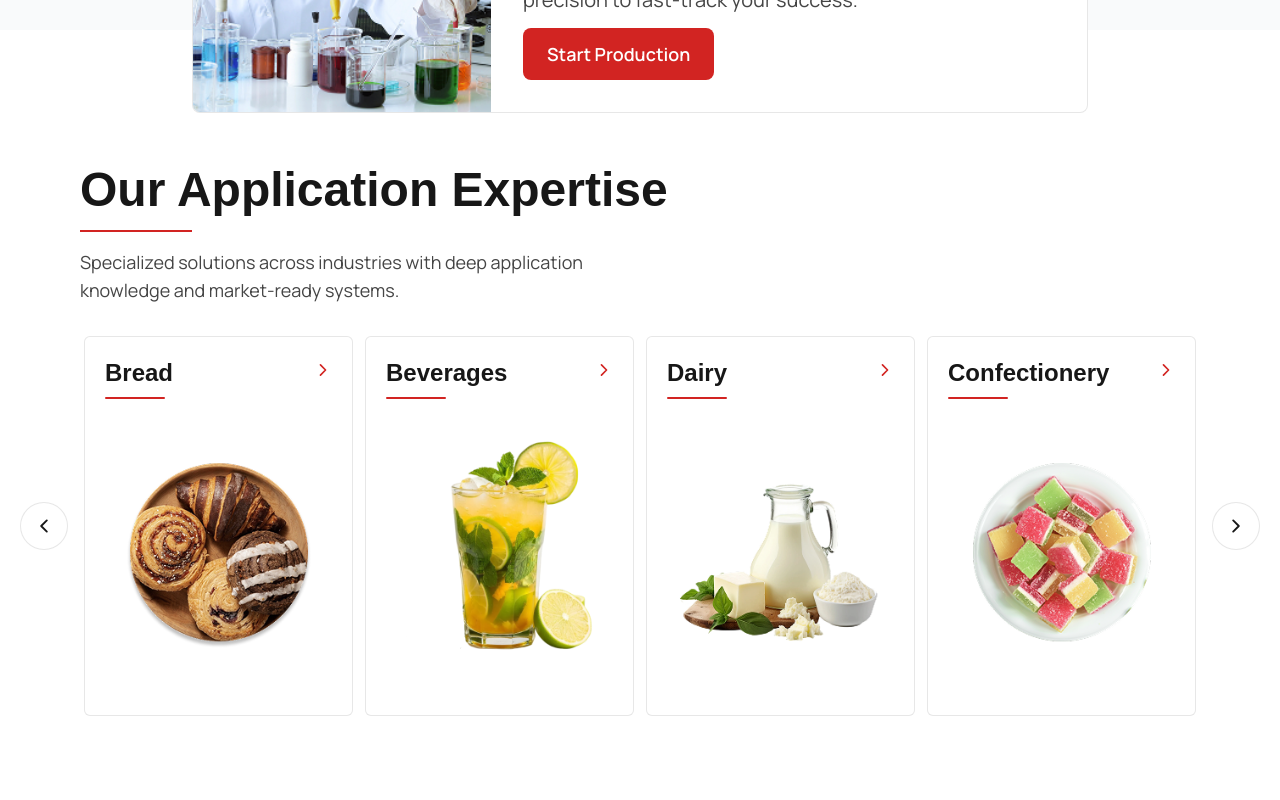
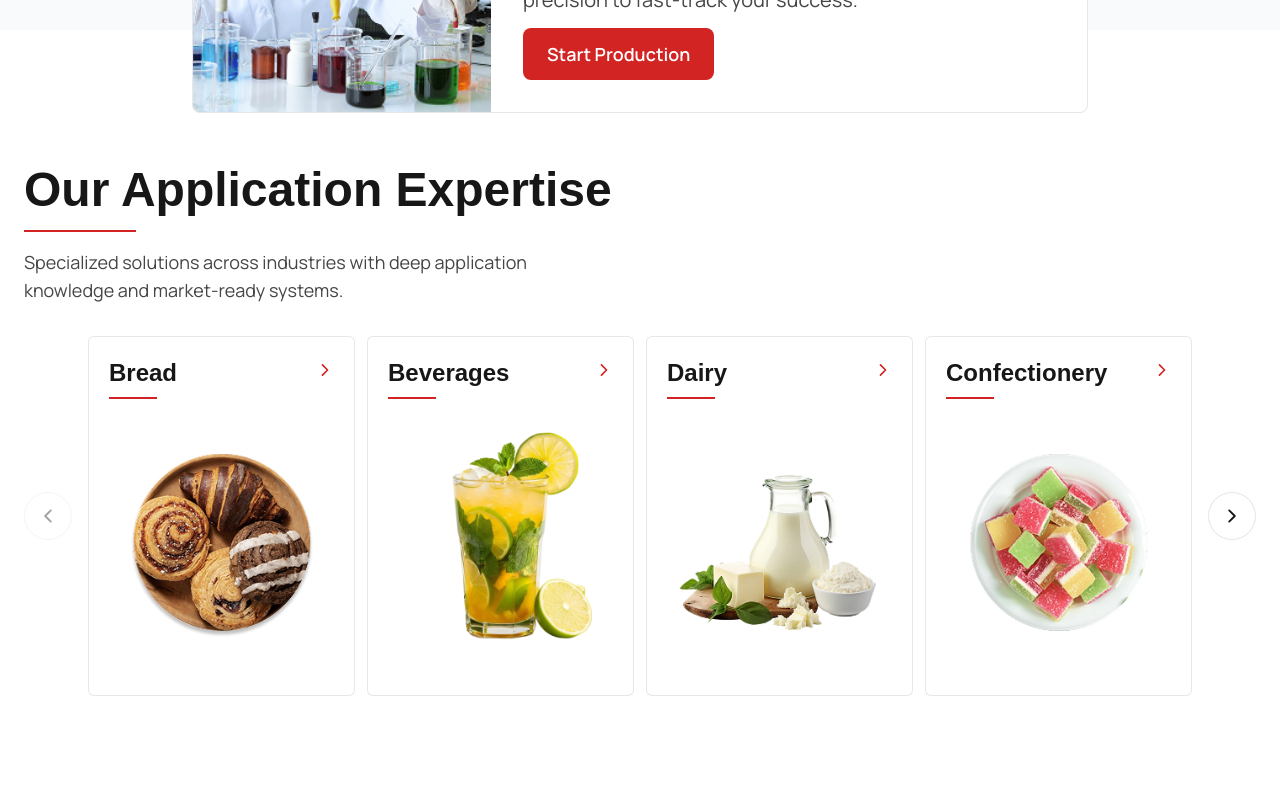
Before and after one commit to ayatiworkstechnologies/sensorisch, a Next.js app: page / in a window 1280 px wide. Shown: the part 1680-2480 px from the top of the page. Built offline with nearby package versions, Linux system fonts and the light colour scheme; a web font is replaced by a local one.

Commit message:
19/12/2025 updated 1

```diff
--- a/src/app/components/Header.jsx
+++ b/src/app/components/Header.jsx
@@ -116,13 +116,13 @@ export default function Header() {
       }}
     >
       <div className="mx-auto max-w-7xl px-6 h-30 flex items-center justify-between">
-        <Link href="/" className="flex items-center gap-3">
-          <div className="relative w-56 h-30">
+        <Link href="/" className="flex items-center gap-3 justify-start">
+          <div className="relative w-36 h-30">
             <Image
               src="/head-logo-1.png"
               alt="Sensorisch"
               fill
-              style={{ objectFit: "contain" }}
+              className=""
               priority
             />
           </div>
--- a/src/app/components/contactpage/LocationsPanel.jsx
+++ b/src/app/components/contactpage/LocationsPanel.jsx
@@ -110,7 +110,7 @@ export default function LocationsPanel() {
                   href="https://maps.google.com/?q=SIDCO+Industrial+Estate,+Villivakkam,+Chennai+600049"
                   target="_blank"
                   rel="noopener noreferrer"
-                  className="inline-flex items-center justify-center gap-2 rounded-md bg-primary text-white px-3 py-2 text-xl font-medium  hover:bg-primary/90 transition"
+                  className="inline-flex items-center justify-center gap-2 rounded-md bg-primary text-white px-3 py-2 text-lg font-medium  hover:bg-primary/90 transition"
                 >
                   <MapPin className="h-4 w-4" />
                   Get Directions
@@ -119,7 +119,7 @@ export default function LocationsPanel() {
                 {/* Call */}
                 <Link
                   href="tel:+917397397037"
-                  className="inline-flex items-center justify-center gap-2 rounded-md border border-primary text-primary bg-white dark:bg-white/10 px-3 py-2 text-xl font-medium ring-1 ring-black/5 hover:bg-primary/90 hover:text-white transition"
+                  className="inline-flex items-center justify-center gap-2 rounded-md border border-primary text-primary bg-white dark:bg-white/10 px-3 py-2 text-lg font-medium ring-1 ring-black/5 hover:bg-primary/90 hover:text-white transition"
                 >
                   <Phone className="h-4 w-4" />
                   Call
@@ -128,7 +128,7 @@ export default function LocationsPanel() {
                 {/* Email */}
                 <Link
                   href="mailto:info@sensorisch.com"
-                  className="inline-flex items-center justify-center gap-2 rounded-md bg-white text-primary border border-primary dark:bg-white/10 px-3 py-2 text-xl font-medium ring-1 ring-black/5 hover:bg-primary/90 hover:text-white transition"
+                  className="inline-flex items-center justify-center gap-2 rounded-md bg-white text-primary border border-primary dark:bg-white/10 px-3 py-2 text-lg font-medium ring-1 ring-black/5 hover:bg-primary/90 hover:text-white transition"
                 >
                   <Mail className="h-4 w-4" />
                   Email
--- a/src/app/components/homepage/ApplicationExpertiseHover.jsx
+++ b/src/app/components/homepage/ApplicationExpertiseHover.jsx
@@ -6,44 +6,44 @@ import { IoChevronBack, IoChevronForward } from "react-icons/io5";
 import { motion } from "framer-motion";
 
 const CARDS = [
-  { title: "Bread", image: "/assets/application-1.png", hoverImage: "/assets/application-1-h.png" },
-  { title: "Beverages", image: "/assets/application-2.png", hoverImage: "/assets/application-2-h.png" },
-  { title: "Dairy", image: "/assets/application-3.png", hoverImage: "/assets/application-3-h.png" },
-  { title: "Confectionery", image: "/assets/application-4.png", hoverImage: "/assets/application-4-h.png" },
-  { title: "Naturals", image: "/assets/application-5.png", hoverImage: "/assets/application-5-h.png" },
-  { title: "Health & Wellness", image: "/assets/application-6.png", hoverImage: "/assets/application-6-h.png" },
+  { title: "Bread", image: "/assets/application-1.png" },
+  { title: "Beverages", image: "/assets/application-2.png" },
+  { title: "Dairy", image: "/assets/application-3.png" },
+  { title: "Confectionery", image: "/assets/application-4.png" },
+  { title: "Naturals", image: "/assets/application-5.png" },
+  { title: "Health & Wellness", image: "/assets/application-6.png" },
 ];
 
 export default function ApplicationExpertiseCarousel() {
   const outerRef = useRef(null);
+
   const [perPage, setPerPage] = useState(4);
   const [cardWidth, setCardWidth] = useState(0);
   const [visibleWidth, setVisibleWidth] = useState(0);
   const [index, setIndex] = useState(0);
-  const [hovered, setHovered] = useState(null);
 
   const GAP = 12;
   const BUTTON_SIZE = 48;
 
   useEffect(() => {
     const compute = () => {
-      const el = outerRef.current;
-      if (!el) return;
+      if (!outerRef.current) return;
 
       const w = window.innerWidth;
       const nextPerPage =
-        w >= 1200 ? 4 : w >= 900 ? 4 : w >= 768 ? 3 : w >= 640 ? 2 : 1;
+        w >= 1200 ? 4 : w >= 900 ? 3 : w >= 768 ? 2 : 1;
 
       setPerPage(nextPerPage);
 
-      const available = el.clientWidth - BUTTON_SIZE * 2 - 32;
+      const available =
+        outerRef.current.clientWidth - BUTTON_SIZE * 2 - 32;
+
       const width = Math.floor(
         (available - GAP * (nextPerPage - 1)) / nextPerPage
       );
 
       setCardWidth(width);
       setVisibleWidth(width * nextPerPage + GAP * (nextPerPage - 1));
-
       setIndex((i) => Math.min(i, CARDS.length - nextPerPage));
     };
 
@@ -57,11 +57,13 @@ export default function ApplicationExpertiseCarousel() {
   const x = -(index * step);
 
   return (
-    <section className="section ">
-      <div className="section-container px-5 py-10">
-        {/* HEADING */}
-        <div className="mb-8 px-15">
-          <h2 className="section-title text-black">Our Application Expertise</h2>
+    <section className="section">
+      <div className="section-container py-10">
+        {/* Heading */}
+        <div className="mb-8">
+          <h2 className="section-title text-black">
+            Our Application Expertise
+          </h2>
           <motion.div
             initial={{ width: 0 }}
             whileInView={{ width: 112 }}
@@ -70,39 +72,36 @@ export default function ApplicationExpertiseCarousel() {
             className="mt-4 h-[2px] bg-primary"
           />
           <p className="mt-4 max-w-xl font-secondary text-lg text-black/80">
-            Specialized solutions across industries with deep application knowledge
-            and market-ready systems.
+            Specialized solutions across industries with deep application
+            knowledge and market-ready systems.
           </p>
         </div>
 
-        {/* CAROUSEL */}
+        {/* Carousel */}
         <div ref={outerRef} className="relative flex justify-center">
-          {/* DESKTOP BUTTONS */}
-          {perPage > 1 && (
-            <>
+          {/* Prev */}
           <button
             onClick={() => setIndex((i) => Math.max(0, i - 1))}
             disabled={index === 0}
             className="absolute left-0 top-1/2 z-20 -translate-y-1/2
                        grid h-12 w-12 place-items-center rounded-full
-                           border border-black/10 bg-white"
+                       border border-black/10 bg-white disabled:opacity-40"
           >
             <IoChevronBack size={20} />
           </button>
 
+          {/* Next */}
           <button
             onClick={() => setIndex((i) => Math.min(maxIndex, i + 1))}
             disabled={index === maxIndex}
             className="absolute right-0 top-1/2 z-20 -translate-y-1/2
                        grid h-12 w-12 place-items-center rounded-full
-                           border border-black/10 bg-white"
+                       border border-black/10 bg-white disabled:opacity-40"
           >
             <IoChevronForward size={20} />
           </button>
-            </>
-          )}
 
-          {/* VIEWPORT */}
+          {/* Viewport */}
           <div
             className="overflow-hidden"
             style={{ width: visibleWidth || "100%" }}
@@ -113,50 +112,39 @@ export default function ApplicationExpertiseCarousel() {
               animate={{ x }}
               transition={{ type: "spring", stiffness: 160, damping: 26 }}
             >
-              {CARDS.map((c, i) => (
+              {CARDS.map((card, i) => (
                 <article
-                  key={c.title}
-                  className="group flex flex-col rounded-md border border-black/10 bg-white overflow-hidden"
+                  key={card.title}
+                  className="flex flex-col rounded-md border border-black/10 bg-white overflow-hidden"
                   style={{
                     width: cardWidth,
                     minWidth: cardWidth,
-                    height: 380,
+                    height: 360,
                   }}
-                  onMouseEnter={() => setHovered(i)}
-                  onMouseLeave={() => setHovered(null)}
                 >
-                  {/* HEADER */}
+                  {/* Card Header */}
                   <div className="flex items-start justify-between px-5 pt-5">
                     <div>
                       <p className="font-primary text-2xl font-semibold text-black">
-                        {c.title}
+                        {card.title}
                       </p>
-                      <span className="mt-2 block h-[2px] w-15 rounded bg-primary" />
+                      <span className="mt-2 block h-[2px] w-12 bg-primary" />
                     </div>
-                    <IoChevronForward className="mt-1 text-primary" size={18} />
+                    <IoChevronForward
+                      className="mt-1 text-primary"
+                      size={18}
+                    />
                   </div>
 
-                  {/* IMAGE (FULL AREA) */}
-                  <div className="relative flex-1">
+                  {/* Image */}
+                  <div className="relative flex-1 p-4">
                     <Image
-                      src={c.image}
-                      alt={c.title}
+                      src={card.image}
+                      alt={card.title}
                       fill
-                      className={`object-contain transition-opacity duration-200 ${
-                        hovered === i ? "opacity-0" : "opacity-100"
-                      }`}
+                      className="object-contain"
                       draggable={false}
                       priority={i < perPage}
-                    />
-
-                    <Image
-                      src={c.hoverImage}
-                      alt={`${c.title} hover`}
-                      fill
-                      className={`absolute inset-0 object-contain transition-opacity duration-200 ${
-                        hovered === i ? "opacity-100" : "opacity-0"
-                      }`}
-                      draggable={false}
                     />
                   </div>
                 </article>
--- a/src/app/components/homepage/CheesePromoSection.jsx
+++ b/src/app/components/homepage/CheesePromoSection.jsx
@@ -66,7 +66,7 @@ export default function PromoSection() {
                   initial="hidden"
                   whileInView="show"
                   viewport={{ once: true, amount: 0.35 }}
-                  className="mx-auto max-w-2xl text-left"
+                  className=" max-w-2xl text-left"
                 >
                   <h3 className="section-title text-left font-semibold text-gray-900 leading-tight">
                     Explore the Senso Ranges
```
Also changed, not shown: src/app/components/Footer.jsx (+12 -11 lines), src/app/components/Hero.jsx (+4 -3 lines), src/app/components/contactpage/MethodsSection.jsx (+6 -3 lines). Lines whose indentation alone changed are shown as unchanged.
